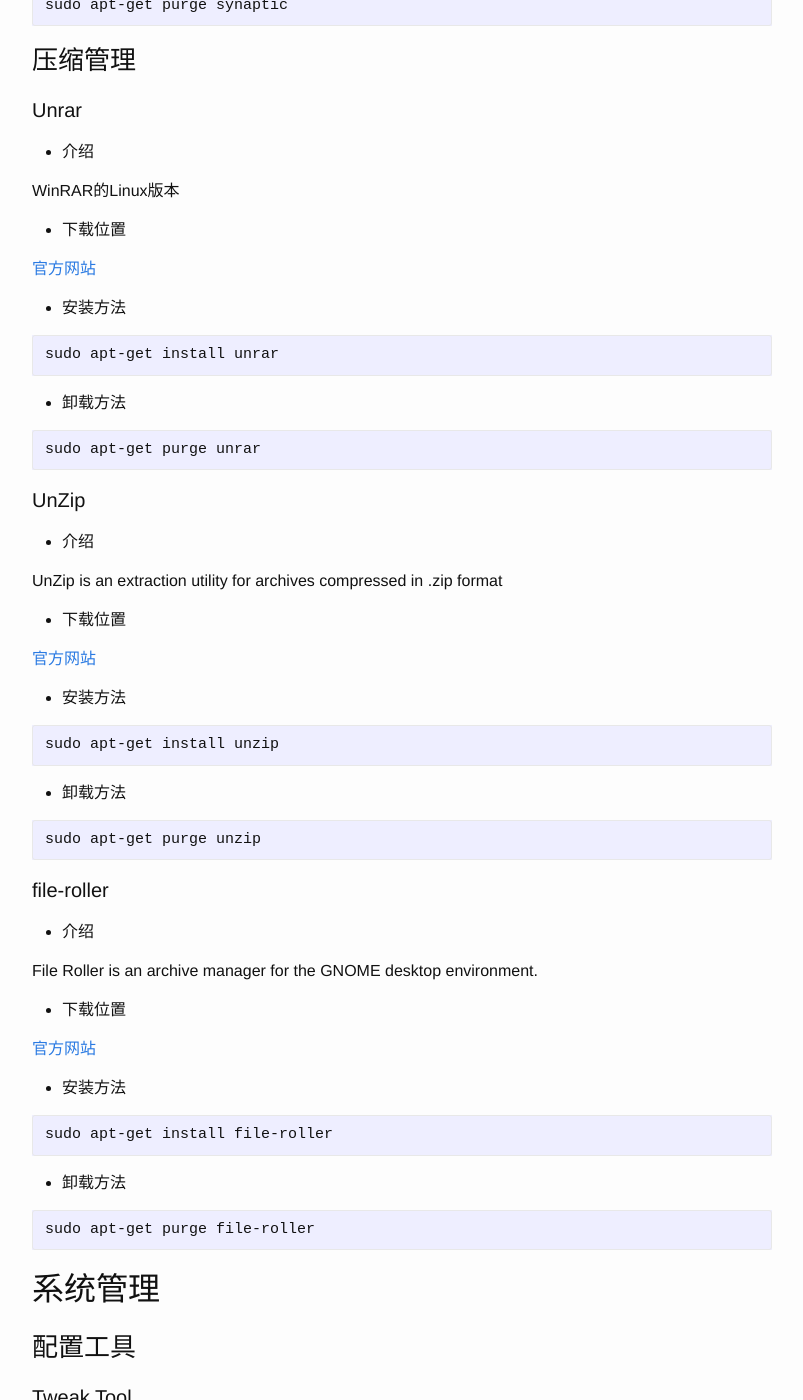
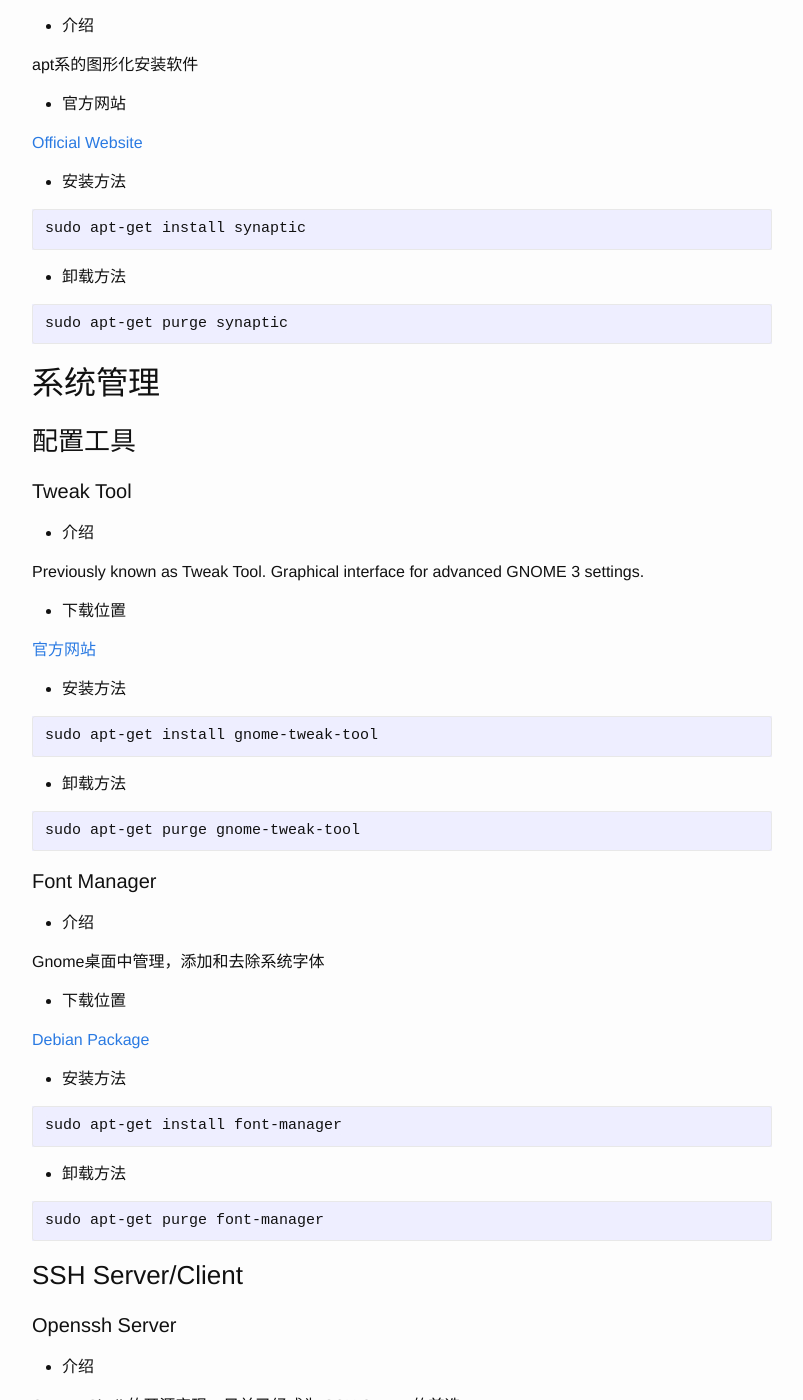
Before and after one commit to mudongliang/mudongliang.github.io, a Jekyll site: the page built from _posts/2018-12-16-popular-software.md, in a window 1280 px wide and 1400 px high, scrolled down 47058 px. Shown: the whole window, without its empty margins (238-1041 px from the left). Built offline with Jekyll 4.4.1, drawn with Linux system fonts in a browser that asks for light colours; some of the changed text lies outside the part shown.

Commit message:
remove duplicated items

````diff
--- a/_posts/2018-12-16-popular-software.md
+++ b/_posts/2018-12-16-popular-software.md
@@ -1345,6 +1345,27 @@
 sudo apt-get purge unzip
 ```
 
+#### Unrar
+
+- 介绍
+
+WinRAR的Linux版本
+
+- 下载位置
+
+[官方网站](https://www.rarlab.com/)
+
+- 安装方法
+
+```
+sudo apt-get install unrar
+```
+
+- 卸载方法
+
+```
+sudo apt-get purge unrar
+```
 
 ## 办公应用
 
@@ -2317,74 +2338,6 @@
 sudo apt-get purge synaptic
 ```
 
-### 压缩管理
-
-#### Unrar
-
-- 介绍
-
-WinRAR的Linux版本
-
-- 下载位置
-
-[官方网站](https://www.rarlab.com/)
-
-- 安装方法
-
-```
-sudo apt-get install unrar
-```
-
-- 卸载方法
-
-```
-sudo apt-get purge unrar
-```
-
-#### UnZip
-
-- 介绍
-
-UnZip is an extraction utility for archives compressed in .zip format
-
-- 下载位置
-
-[官方网站](http://infozip.sourceforge.net/UnZip.html)
-
-- 安装方法
-
-```
-sudo apt-get install unzip
-```
-
-- 卸载方法
-
-```
-sudo apt-get purge unzip
-```
-
-#### file-roller
-
-- 介绍
-
-File Roller is an archive manager for the GNOME desktop environment.
-
-- 下载位置
-
-[官方网站](https://wiki.gnome.org/Apps/FileRoller)
-
-- 安装方法
-
-```
-sudo apt-get install file-roller
-```
-
-- 卸载方法
-
-```
-sudo apt-get purge file-roller
-```
-
 ## 系统管理
 
 ### 配置工具
````
Also changed, not shown: other parts of _posts/2018-12-16-popular-software.md (+5 -5 lines).
